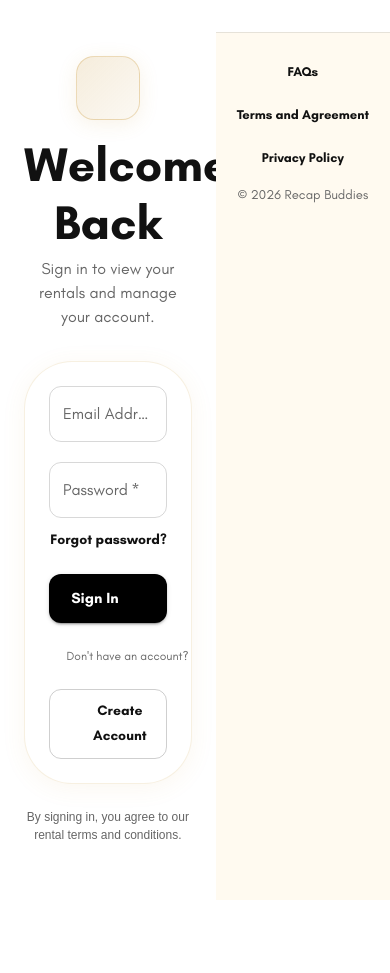
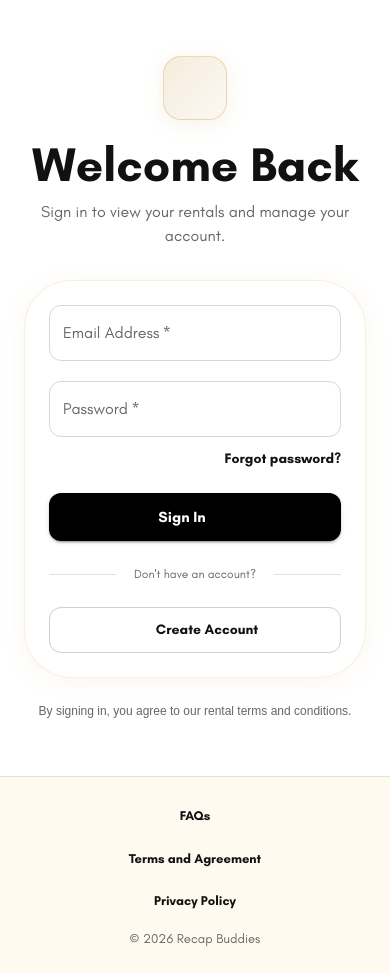
Before and after one commit to patdc68/recap-buddies, a React (Vite) app: page /login in a window 390 px wide. Before the commit the page ends 900 px from the top, so only its background shows below. Built offline with nearby package versions, Linux system fonts and the light colour scheme; no server answers; some icons are missing.

Commit message:
Fix public footer layout and selfie flow

```diff
--- a/src/admin/RenterVerificationPage.tsx
+++ b/src/admin/RenterVerificationPage.tsx
@@ -470,10 +470,6 @@ const RenterVerificationPage: React.FC = () => {
           <SectionTitle icon={<FaceIcon sx={{ fontSize: 17 }} />} title="Selfie Verification" />
           <Box sx={{ display: 'flex', flexWrap: 'wrap', gap: 3, alignItems: 'flex-start' }}>
             <ImageCard label="Selfie Photo" src={renter.selfie_verification_img} onZoom={setZoomSrc} />
-            <Box sx={{ flex: '1 1 220px', p: 2, borderRadius: 2, background: 'rgba(201,151,58,0.05)', border: `1px solid ${BORDER}` }}>
-              <Typography sx={{ color: AMBER_DARK, fontSize: '0.65rem', fontFamily: '"Sora", sans-serif', textTransform: 'uppercase', letterSpacing: '0.1em', mb: 0.5, fontWeight: 700 }}>Selfie Photo</Typography>
-              <Typography sx={{ color: MUTED, fontSize: '0.82rem', lineHeight: 1.6 }}>Selfie instruction prompts are no longer required. Use the image preview for verification.</Typography>
-            </Box>
           </Box>
         </Paper>
 
--- a/src/components/PageLayout.tsx
+++ b/src/components/PageLayout.tsx
@@ -21,6 +21,7 @@ const PageLayout: React.FC<PageLayoutProps> = ({ children, renter }) => {
 
   return (
     <div className="page-root">
+      <main className="page-main">
         <div className="left-content">
           <Box sx={{ maxWidth: '900px', textAlign: 'left', mx: 'auto' }}>
             {renter && (
@@ -52,6 +53,7 @@ const PageLayout: React.FC<PageLayoutProps> = ({ children, renter }) => {
           )}
           <img src={recapCharacter} className="hero-peek-img" alt="" />
         </div>
+      </main>
       <PublicFooter />
     </div>
   );
--- a/src/components/PublicFooter.tsx
+++ b/src/components/PublicFooter.tsx
@@ -37,17 +37,21 @@ const PublicFooter: React.FC = () => {
       .finally(() => setLoading(false));
   };
 
-  const hasContact = !!(contact.email || contact.instagram || contact.facebook);
+  const email = contact.email.trim();
+  const instagram = contact.instagram.trim();
+  const facebook = contact.facebook.trim();
+  const hasContact = !!(email || instagram || facebook);
 
   return (
-    <Box component="footer" sx={{ mt: 4, py: 3, px: 2, borderTop: '1px solid rgba(17,17,17,0.10)', background: '#fffaf0' }}>
+    <Box component="footer" sx={{ flexShrink: 0, width: '100%', boxSizing: 'border-box', mt: 0, py: 3, px: 2, borderTop: '1px solid rgba(17,17,17,0.10)', background: '#fffaf0' }}>
       <Stack direction={{ xs: 'column', sm: 'row' }} spacing={1.5} alignItems="center" justifyContent="center" flexWrap="wrap">
         {(Object.keys(CONTENT_LABELS) as FooterContentKey[]).map((key) => (
           <Button key={key} size="small" onClick={() => openContentDialog(key)} sx={{ color: '#111', borderRadius: 999 }}>{CONTENT_LABELS[key]}</Button>
         ))}
         {hasContact && <Button size="small" onClick={() => setDialog('contact')} sx={{ color: '#111', borderRadius: 999 }}>Contact Us</Button>}
-        {contact.instagram && <IconButton aria-label="Instagram" component="a" href={contact.instagram} target="_blank" rel="noopener noreferrer"><InstagramIcon /></IconButton>}
-        {contact.facebook && <IconButton aria-label="Facebook" component="a" href={contact.facebook} target="_blank" rel="noopener noreferrer"><FacebookIcon /></IconButton>}
+        {email && <Link href={`mailto:${email}`} color="inherit" underline="hover" sx={{ display: 'inline-flex', alignItems: 'center', gap: 0.5, fontSize: '0.875rem' }}><EmailOutlinedIcon fontSize="small" />{email}</Link>}
+        {instagram && <IconButton aria-label="Instagram" component="a" href={instagram} target="_blank" rel="noopener noreferrer" sx={{ color: '#111' }}><InstagramIcon /></IconButton>}
+        {facebook && <IconButton aria-label="Facebook" component="a" href={facebook} target="_blank" rel="noopener noreferrer" sx={{ color: '#111' }}><FacebookIcon /></IconButton>}
       </Stack>
       <Typography sx={{ mt: 1.5, textAlign: 'center', color: '#666', fontSize: '0.82rem' }}>© {new Date().getFullYear()} Recap Buddies</Typography>
 
@@ -56,9 +60,9 @@ const PublicFooter: React.FC = () => {
         <DialogContent dividers>
           {dialog === 'contact' ? (
             <Stack spacing={1.5}>
-              {contact.email && <Link href={`mailto:${contact.email}`} color="inherit" underline="hover"><EmailOutlinedIcon sx={{ mr: 1, verticalAlign: 'middle' }} />{contact.email}</Link>}
-              {contact.instagram && <Link href={contact.instagram} target="_blank" rel="noopener noreferrer" color="inherit"><InstagramIcon sx={{ mr: 1, verticalAlign: 'middle' }} />Instagram</Link>}
-              {contact.facebook && <Link href={contact.facebook} target="_blank" rel="noopener noreferrer" color="inherit"><FacebookIcon sx={{ mr: 1, verticalAlign: 'middle' }} />Facebook</Link>}
+              {email && <Link href={`mailto:${email}`} color="inherit" underline="hover"><EmailOutlinedIcon sx={{ mr: 1, verticalAlign: 'middle' }} />{email}</Link>}
+              {instagram && <Link href={instagram} target="_blank" rel="noopener noreferrer" color="inherit"><InstagramIcon sx={{ mr: 1, verticalAlign: 'middle' }} />Instagram</Link>}
+              {facebook && <Link href={facebook} target="_blank" rel="noopener noreferrer" color="inherit"><FacebookIcon sx={{ mr: 1, verticalAlign: 'middle' }} />Facebook</Link>}
             </Stack>
           ) : loading ? (
             <Box sx={{ display: 'flex', gap: 1, alignItems: 'center', py: 3 }}><CircularProgress size={18} /> Loading…</Box>
--- a/src/index.css
+++ b/src/index.css
@@ -31,7 +31,16 @@ body {
 
 .page-root {
   display: flex;
+  flex-direction: column;
   min-height: 100vh; /* changed from height */
+  overflow-x: hidden;
+}
+
+.page-main {
+  display: flex;
+  flex: 1 0 auto;
+  width: 100%;
+  min-height: 100vh;
 }
 
 
@@ -105,6 +114,11 @@ body {
 
 /* 🔥 MOBILE */
 @media (max-width: 768px) {
+  .page-main {
+    display: block;
+    min-height: auto;
+  }
+
   .left-content {
     padding: 24px;
   }
--- a/src/registration/RenterForm.tsx
+++ b/src/registration/RenterForm.tsx
@@ -59,7 +59,7 @@ interface RentalForm {
   return_addr:      string;
 }
 
-type RentalFormErrors = Partial<Record<keyof RentalForm | 'selected_device_ids' | 'proof_of_purpose' | 'selfie_verification_img' | 'selfie_verification_id', string>>;
+type RentalFormErrors = Partial<Record<keyof RentalForm | 'selected_device_ids' | 'proof_of_purpose' | 'selfie_verification_img', string>>;
 
 // ─── Constants ────────────────────────────────────────────────────────────────
 
@@ -627,7 +627,7 @@ const RenterForm: React.FC = () => {
 
     loadRepeatVerification();
     return () => { cancelled = true; };
-  }, [renter?.id, renter?.selfie_verification_id]);
+  }, [renter?.id]);
 
   useEffect(() => () => {
     if (selfiePreview) URL.revokeObjectURL(selfiePreview);
--- a/src/services/footerContentService.ts
+++ b/src/services/footerContentService.ts
@@ -25,7 +25,10 @@ export const DEFAULT_CONTACT_SETTINGS: FooterContactSettings = {
 export async function loadFooterContent(key: FooterContentKey): Promise<string> {
   const target = FOOTER_CONTENT_PATHS[key];
   const { data, error } = await supabase.storage.from(target.bucket).download(target.path);
-  if (error) throw error;
+  if (error) {
+    if ('statusCode' in error && error.statusCode === '404') return '';
+    throw error;
+  }
   return data.text();
 }
 
@@ -41,13 +44,24 @@ export async function saveFooterContent(key: FooterContentKey, content: string):
 
 export async function loadContactSettings(): Promise<FooterContactSettings> {
   const { data, error } = await supabase.storage.from(CONTACT_SETTINGS_PATH.bucket).download(CONTACT_SETTINGS_PATH.path);
-  if (error) throw error;
+  if (error) {
+    if ('statusCode' in error && error.statusCode === '404') return DEFAULT_CONTACT_SETTINGS;
+    throw error;
+  }
   const parsed = JSON.parse(await data.text()) as Partial<FooterContactSettings>;
-  return { ...DEFAULT_CONTACT_SETTINGS, ...parsed };
+  return {
+    email: parsed.email?.trim() ?? '',
+    instagram: parsed.instagram?.trim() ?? '',
+    facebook: parsed.facebook?.trim() ?? '',
+  };
 }
 
 export async function saveContactSettings(settings: FooterContactSettings): Promise<void> {
-  const blob = new Blob([JSON.stringify(settings, null, 2)], { type: 'application/json;charset=utf-8' });
+  const blob = new Blob([JSON.stringify({
+    email: settings.email.trim(),
+    instagram: settings.instagram.trim(),
+    facebook: settings.facebook.trim(),
+  }, null, 2)], { type: 'application/json;charset=utf-8' });
   const { error } = await supabase.storage.from(CONTACT_SETTINGS_PATH.bucket).upload(CONTACT_SETTINGS_PATH.path, blob, {
     upsert: true,
     contentType: 'application/json',
```
Lines whose indentation alone changed are shown as unchanged.
